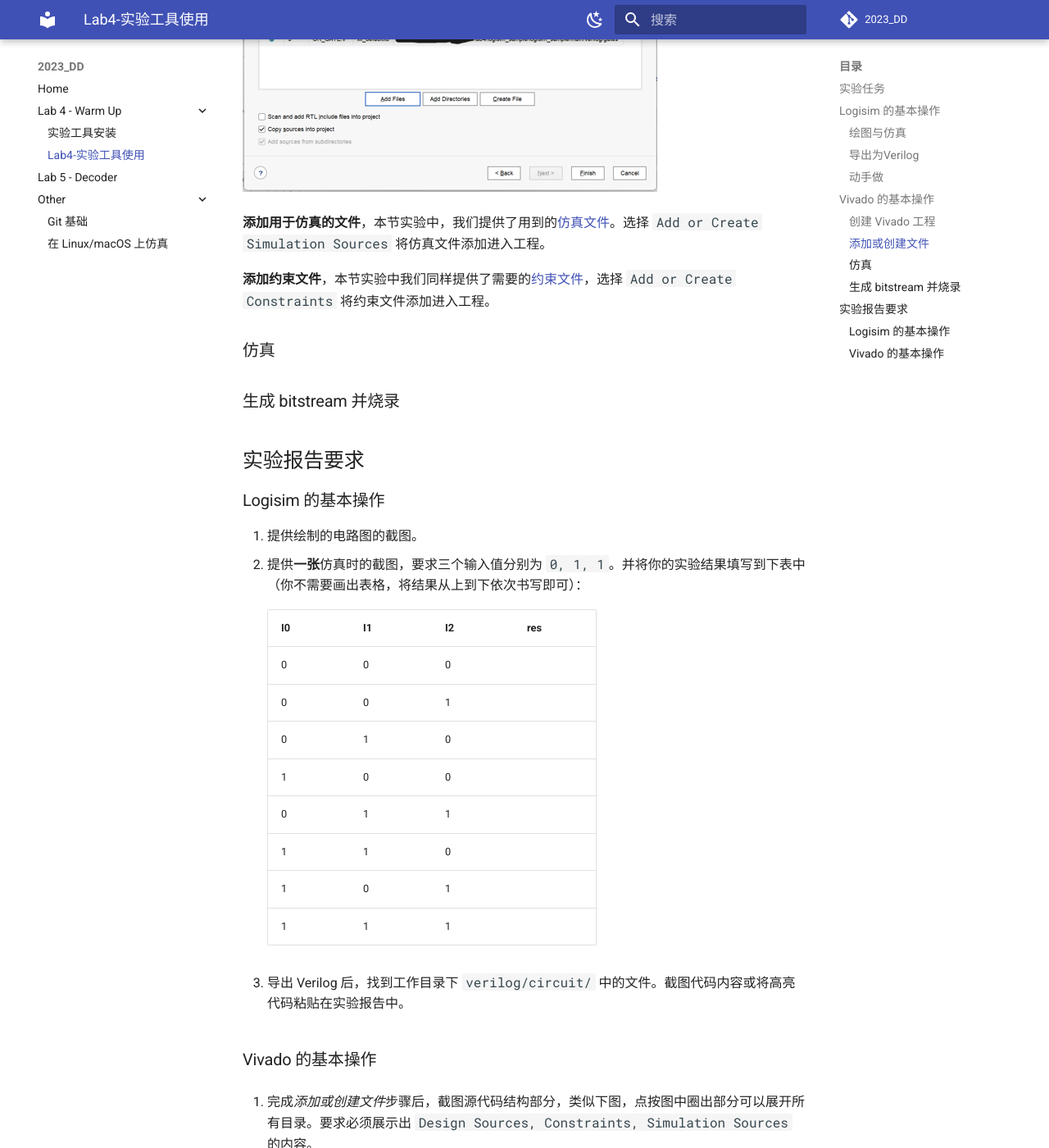
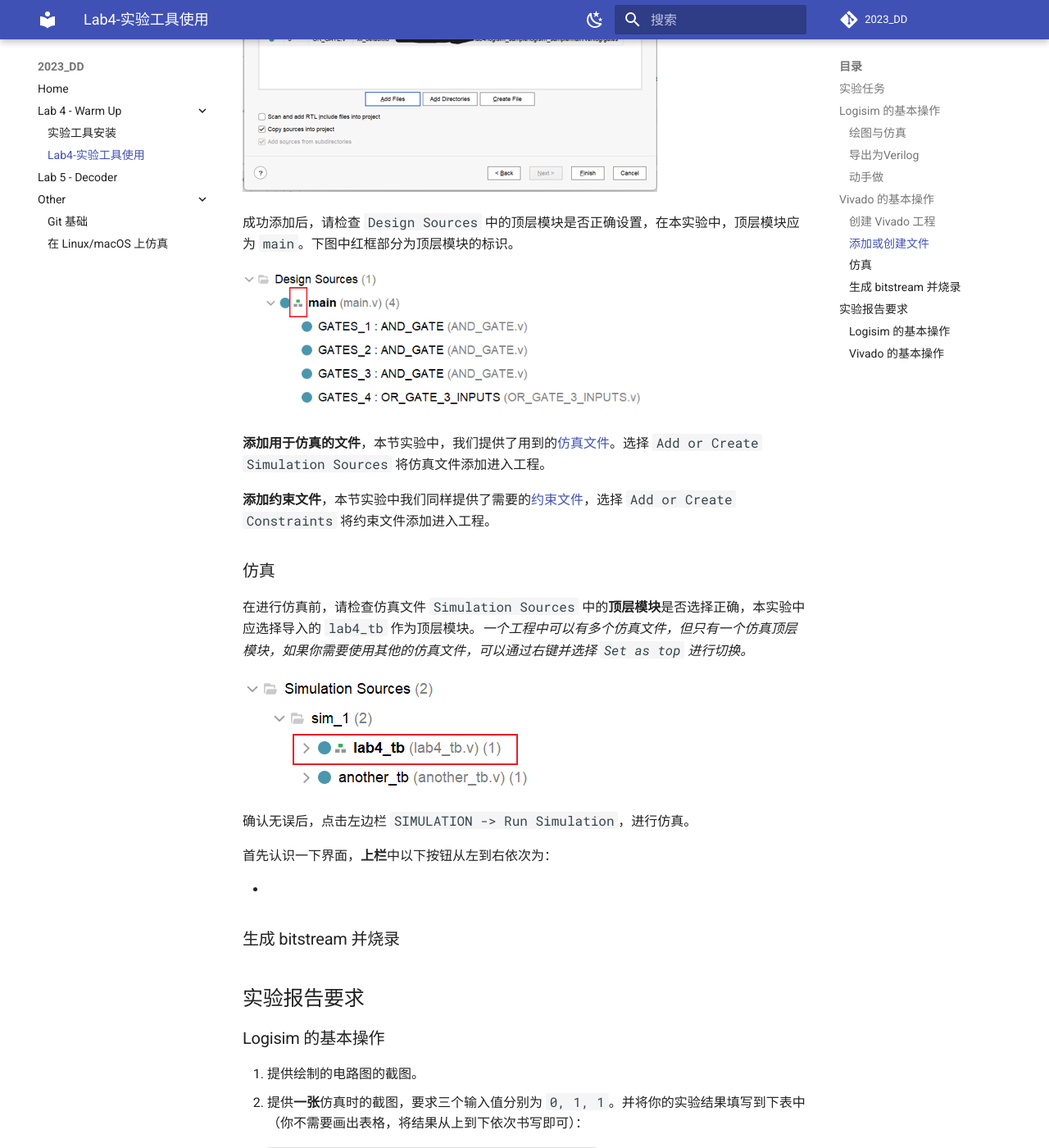
Before and after one commit to Guahao31/2023_DD, an MkDocs documentation site: the page built from docs/warmup/lab4.md, in a window 1280 px wide and 1400 px high, scrolled down 5108 px. Shown: the whole window at 82% size. Built offline with MkDocs 1.6.1 and Material for MkDocs 9.7.7, drawn with Linux system fonts in a browser that asks for light colours; comment, search, counter and statistics services are not loaded.

Commit message:
update: simulation

```diff
--- a/docs/warmup/lab4.md
+++ b/docs/warmup/lab4.md
@@ -97,13 +97,25 @@ Vivado 无法读取 Logisim 的工程文件或原理图文件，需要通过将
 
 <img src="../pic/lab4/21.png" alt="创建工程" />
 
+成功添加后，请检查 `Design Sources` 中的顶层模块是否正确设置，在本实验中，顶层模块应为 `main`。下图中红框部分为顶层模块的标识。
+
+<img src="../pic/lab4/top_module.png" style="zoom:80%">
+
 **添加用于仿真的文件**，本节实验中，我们提供了用到的[仿真文件](TODO/lab4_example_tb.v)。选择 `Add or Create Simulation Sources` 将仿真文件添加进入工程。
 
 **添加约束文件**，本节实验中我们同样提供了需要的[约束文件](TODO/lab4_example_constraints.xdc)，选择 `Add or Create Constraints` 将约束文件添加进入工程。
 
 ### 仿真
 
+在进行仿真前，请检查仿真文件 `Simulation Sources` 中的**顶层模块**是否选择正确，本实验中应选择导入的 `lab4_tb` 作为顶层模块。*一个工程中可以有多个仿真文件，但只有一个仿真顶层模块，如果你需要使用其他的仿真文件，可以通过右键并选择 `Set as top` 进行切换。*
 
+<img src="../pic/lab4/lab4_tb_top.png">
+
+确认无误后，点击左边栏 `SIMULATION -> Run Simulation`，进行仿真。
+
+首先认识一下界面，**上栏**中以下按钮从左到右依次为：
+
+*
 
 ### 生成 bitstream 并烧录
 
```
Also changed, not shown: docs/warmup/pic/lab4/lab4_tb_top.png (added), docs/warmup/pic/lab4/top_module.png (added).
